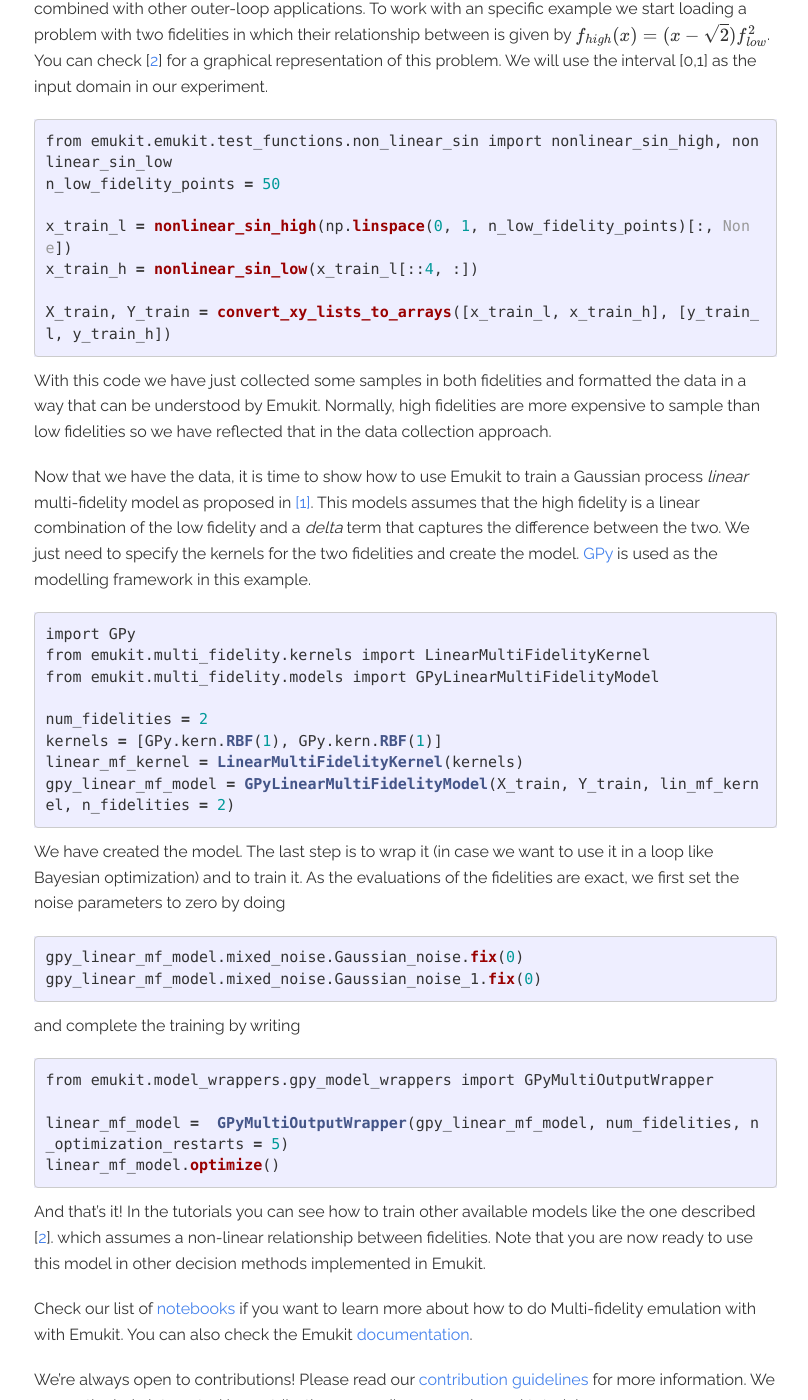
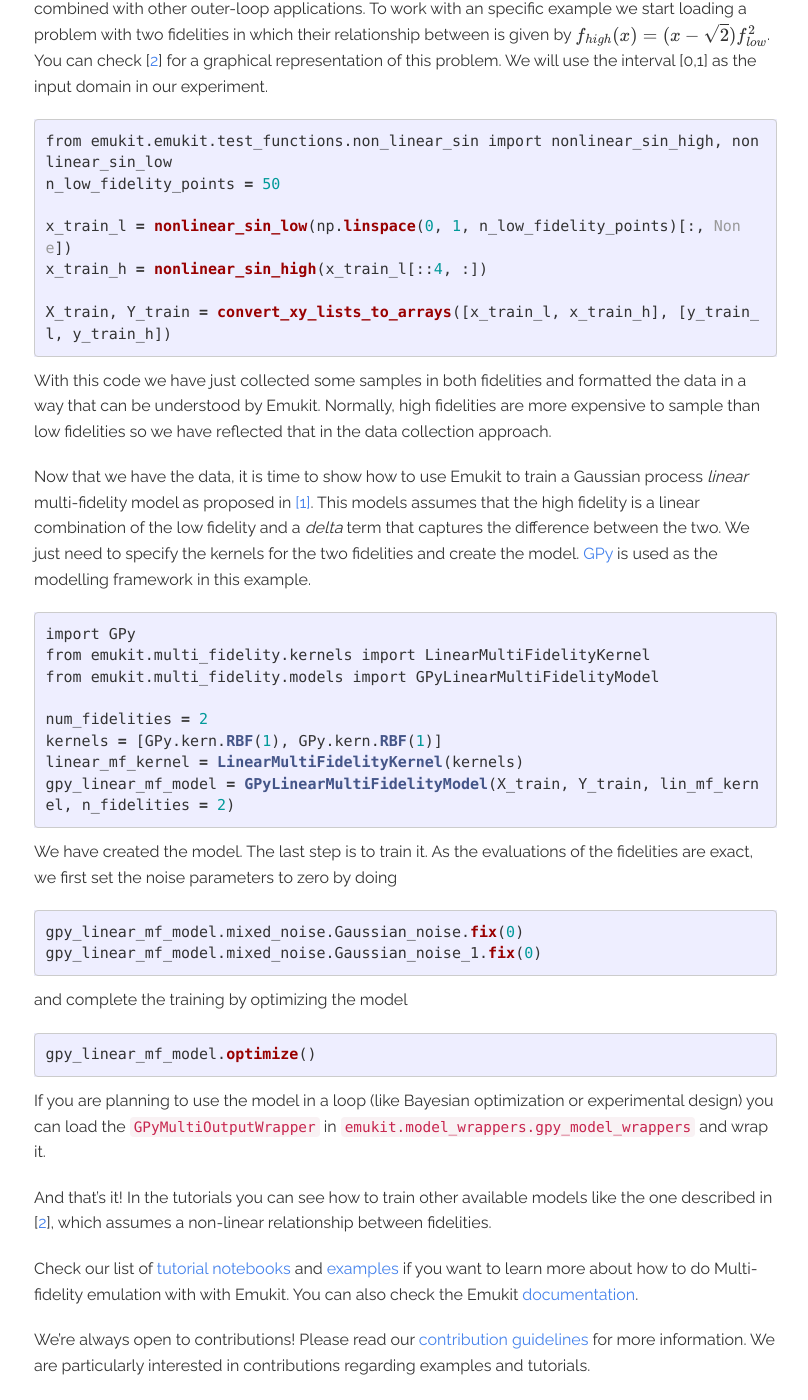
Before and after one commit to EmuKit/emukit, a Jekyll site: the page built from _posts/2016-06-10-multifidelity-emulation.markdown, in a window 1280 px wide and 1400 px high, scrolled down 968 px. Shown: the whole window, without its empty margins (41-849 px from the left). Built offline with Jekyll 4.4.1, drawn with Linux system fonts in a browser that asks for light colours; formulas are drawn with MathJax 3.

Commit message:
adding feedback

````diff
--- a/_posts/2016-06-10-multifidelity-emulation.markdown
+++ b/_posts/2016-06-10-multifidelity-emulation.markdown
@@ -39,8 +39,8 @@ as the input domain in our experiment.
 from emukit.emukit.test_functions.non_linear_sin import nonlinear_sin_high, nonlinear_sin_low
 n_low_fidelity_points = 50
 
-x_train_l = nonlinear_sin_high(np.linspace(0, 1, n_low_fidelity_points)[:, None])
-x_train_h = nonlinear_sin_low(x_train_l[::4, :])
+x_train_l = nonlinear_sin_low(np.linspace(0, 1, n_low_fidelity_points)[:, None])
+x_train_h = nonlinear_sin_high(x_train_l[::4, :])
 
 X_train, Y_train = convert_xy_lists_to_arrays([x_train_l, x_train_h], [y_train_l, y_train_h])
 ```
@@ -66,27 +66,27 @@ linear_mf_kernel = LinearMultiFidelityKernel(kernels)
 gpy_linear_mf_model = GPyLinearMultiFidelityModel(X_train, Y_train, lin_mf_kernel, n_fidelities = 2)
 ```
 
-We have created the model. The last step is to wrap it (in case we want to use it in a loop like Bayesian optimization) and to train it.
+We have created the model. The last step is to train it.
 As the evaluations of the fidelities are exact, we first set the noise parameters to zero by doing
 
 ```python
 gpy_linear_mf_model.mixed_noise.Gaussian_noise.fix(0)
 gpy_linear_mf_model.mixed_noise.Gaussian_noise_1.fix(0)
 ```
-and complete the training by writing
+and complete the training by optimizing the model
 
 ```python
-from emukit.model_wrappers.gpy_model_wrappers import GPyMultiOutputWrapper
+gpy_linear_mf_model.optimize()
+```
+If you are planning to use the model in a loop (like Bayesian optimization or experimental design) you can load the `GPyMultiOutputWrapper` in
+`emukit.model_wrappers.gpy_model_wrappers` and wrap it.
 
-linear_mf_model =  GPyMultiOutputWrapper(gpy_linear_mf_model, num_fidelities, n_optimization_restarts = 5)
-linear_mf_model.optimize()
-```
+And that's it! In the tutorials you can see how to train other available models like the one described in [[2](#references-on-multi-fidelity-gaussian-processes)],
+which assumes a non-linear relationship between fidelities.
 
-And that's it! In the tutorials you can see how to train other available models like the one described [[2](#references-on-multi-fidelity-gaussian-processes)].
-which assumes a non-linear relationship between fidelities. Note that you are now ready to use this model in other decision
-methods implemented in Emukit.
-
-Check our list of [notebooks]() if you want to learn more about how to do Multi-fidelity emulation with with Emukit. You can also check the Emukit [documentation]().
+Check our list of [tutorial notebooks](https://github.com/amzn/emukit/tree/develop/notebooks) and
+[examples](https://github.com/amzn/emukit/tree/develop/emukit/examples) if you want to learn more about how
+to do Multi-fidelity emulation with with Emukit. You can also check the Emukit [documentation](https://emukit.readthedocs.io/en/latest/).
 
 We’re always open to contributions! Please read our [contribution guidelines](CONTRIBUTING.md) for more information. We are particularly interested in contributions
 regarding examples and tutorials.
````
Also changed, not shown: 1 other file.
